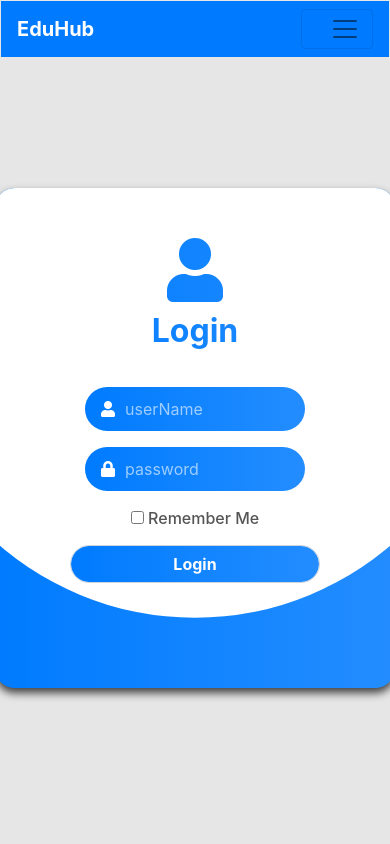
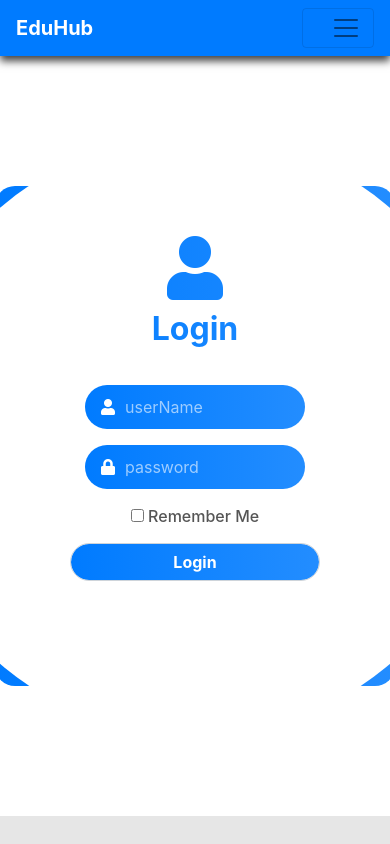
Before and after one commit to aniketjha1729/EduHub, a React (Create React App) app: page / in a window 390 px wide. Built offline with nearby package versions, Linux system fonts and the light colour scheme; no server answers.

Commit message:
admin and user login stage

```diff
--- a/src/components/navbar/UserNavbar.js
+++ b/src/components/navbar/UserNavbar.js
@@ -3,7 +3,7 @@ import "./navbar.css";
 const UserNavbar = () => {
   return (
     <>
-      <nav className="navbar navbar-expand-lg navbar-light bg-primary divSticky">
+      <nav className="navbar navbar-expand-lg navbar-light bg-primary userDivSticky">
         <a href="" className="navbar-brand" style={{ color: "white" }}>
           <b>EduHub</b>
         </a>
--- a/src/components/navbar/navbar.css
+++ b/src/components/navbar/navbar.css
@@ -78,8 +78,10 @@ span {
 .navv {
   width: 250px;
 }
-.divSticky {
+.userDivSticky {
   position: sticky;
   top: 0px;
   margin: 0px;
+  box-shadow: 0 5px 8px #414141;
+
 }
--- a/src/components/user/css/userlogin.css
+++ b/src/components/user/css/userlogin.css
@@ -3,7 +3,6 @@
   display: flex;
   align-items: center;
   justify-content: center;
-
 }
 
 .login-container {
@@ -28,7 +27,7 @@
 
 .circle {
   position: absolute;
-  bottom: -230px;
+  bottom: -350px;
   left: 50%;
   transform: translate(-50%, -50%);
   background: #fff;
@@ -60,6 +59,7 @@
   top: 30px;
   color: rgb(255, 255, 255);
 }
+
 .login-button {
   width: 250px;
   border-radius: 25px;
@@ -109,4 +109,11 @@
   .login-container {
     max-width: 100%;
   }
+  .login-card {
+    box-shadow: none;
+  }
+  .userLogin {
+    background-color: #fff;
+  }
+
 }
--- a/src/pages/user/UserSignIn.js
+++ /dev/null
@@ -1,8 +0,0 @@
-import React from "react";
-
-const UserSignIn = () => {
-  console.log("user");
-  return <div>UserSignIn</div>;
-};
-
-export default UserSignIn;
--- a/src/routing/Routes.js
+++ b/src/routing/Routes.js
@@ -7,7 +7,6 @@ import AdminPrivateRoute from "./AdminPrivateRoute";
 import Home from "../pages/Home";
 import AdminNotices from "../pages/admin/AdminNotices";
 import AdminSignIn from "../pages/admin/AdminSignIn";
-import UserSignIn from "../pages/user/UserSignIn";
 
 const Routes = () => {
   return (
@@ -21,7 +20,6 @@ const Routes = () => {
         component={AdminCreateNotice}
       />
       <Route exact path="/" component={Home} />
-      <Route exact path="/login" component={UserSignIn} />
       <Route exact path="/admin" component={AdminSignIn} />
       <Route component={PageNoteFound} />
     </Switch>
```
Also changed, not shown: src/pages/user/UserSignUp.js (deleted, +0 -11 lines).
